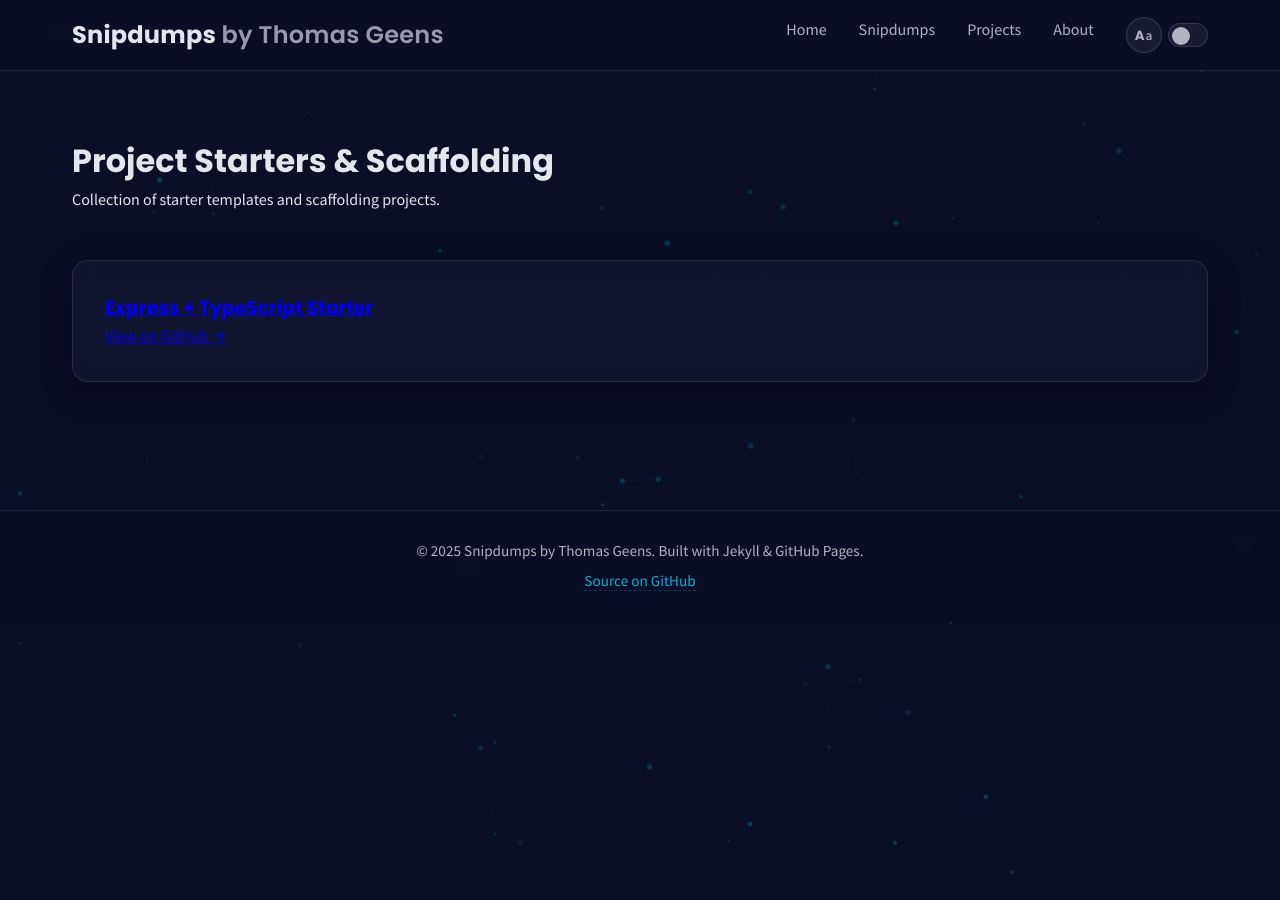
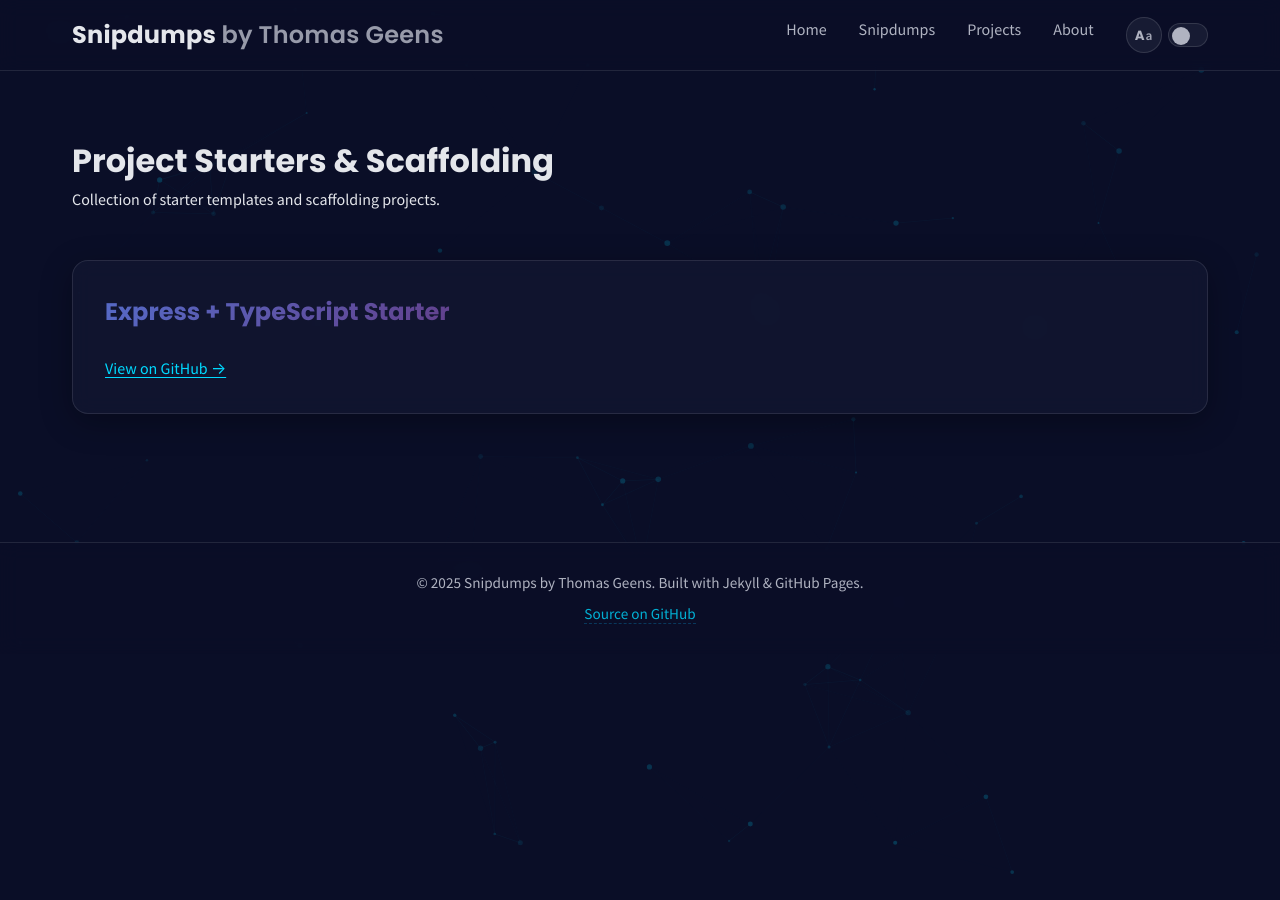
Before and after one commit to thomasgeens/thomasgeens.github.io, a Jekyll site: the page built from projects/index.md, in a window 1280 px wide. Built offline with Jekyll 4.4.1, drawn with Linux system fonts in a browser that asks for light colours.

Commit message:
feat: Enhance card titles with gradient links and add Table of Contents functionality

```diff
--- a/assets/css/main.css
+++ b/assets/css/main.css
@@ -512,11 +512,32 @@
   box-shadow: 0 12px 48px rgba(0, 217, 255, 0.2);
 }
 
-.card h2 {
+.card h2, .card h3 {
   font-size: 1.5rem;
   margin-bottom: 1.5rem;
   color: var(--accent);
 }
+/* Card title links: gradient by default, brighter on hover */
+.card h2 a, .card h3 a{
+  background: var(--gradient-soft);
+  -webkit-background-clip: text; background-clip: text;
+  -webkit-text-fill-color: transparent; color: transparent;
+  text-decoration: none;
+}
+.card h2 a:visited, .card h3 a:visited{
+  background: var(--gradient-soft);
+  -webkit-background-clip: text; background-clip: text;
+  -webkit-text-fill-color: transparent; color: transparent;
+}
+.card h2 a:hover, .card h3 a:hover{
+  background: var(--gradient);
+  -webkit-background-clip: text; background-clip: text;
+  -webkit-text-fill-color: transparent; color: transparent;
+}
+/* Other links inside cards (e.g., View on GitHub) */
+.card a{ color: var(--accent); }
+.card a:visited{ color: var(--accent); }
+.card p a{ text-decoration: underline; text-underline-offset: 3px; }
 
 .post-list {
   list-style: none;
--- /dev/null
+++ b/assets/js/toc.js
@@ -0,0 +1,36 @@
+(function(){
+  const selectors = ['.post-content','.snippet-content','.project-content','.snipdump-content'];
+  const containers = document.querySelectorAll(selectors.join(','));
+  if(!containers.length) return;
+
+  const slug = (str) => str.toString().toLowerCase()
+    .trim()
+    .replace(/[^a-z0-9\s-]/g,'')
+    .replace(/\s+/g,'-')
+    .replace(/-+/g,'-');
+
+  containers.forEach(root => {
+    const heads = root.querySelectorAll('h2, h3');
+    if(heads.length < 3) return; // only add TOC for longer pages
+
+    heads.forEach(h => { if(!h.id){ h.id = slug(h.textContent); } });
+
+    const nav = document.createElement('nav');
+    nav.className = 'toc';
+    nav.setAttribute('aria-label','Table of contents');
+    nav.innerHTML = '<strong>On this page</strong>';
+
+    const ul = document.createElement('ul');
+    heads.forEach(h => {
+      const li = document.createElement('li');
+      const a = document.createElement('a');
+      a.href = `#${h.id}`;
+      a.textContent = h.textContent;
+      li.appendChild(a);
+      ul.appendChild(li);
+    });
+    nav.appendChild(ul);
+
+    root.insertBefore(nav, root.firstChild);
+  });
+})();
```
